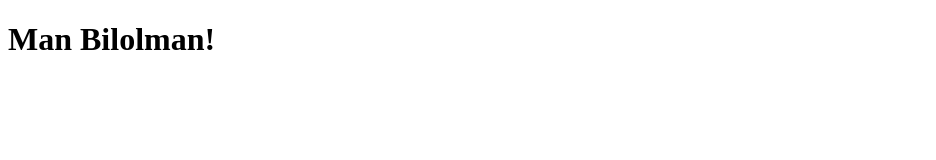
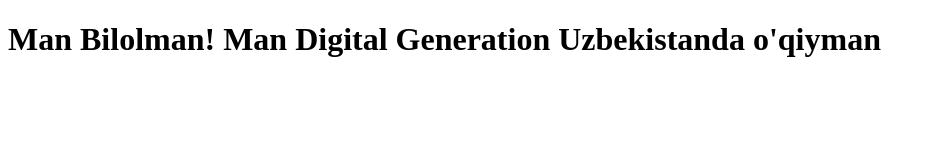
Before and after one commit to biloljs/ake, a plain HTML site: page index.html in a window 1280 px wide. Shown: the whole page, without its empty margins (0-936 px from the left). Drawn offline with Linux system fonts and the light colour scheme.

Commit message:
index.html ga yangi satr qo'shildi

```diff
--- a/index.html
+++ b/index.html
@@ -8,6 +8,7 @@
 <body>
     <h1>
         Man Bilolman!
+        Man Digital Generation Uzbekistanda o'qiyman
     </h1>
 </body>
 </html>
```
